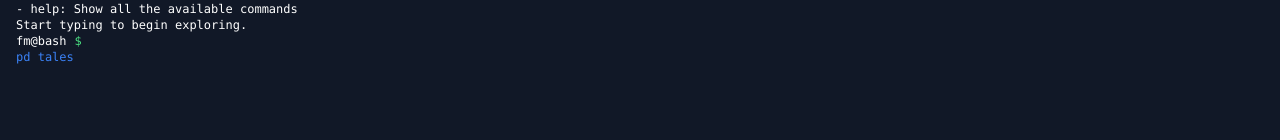
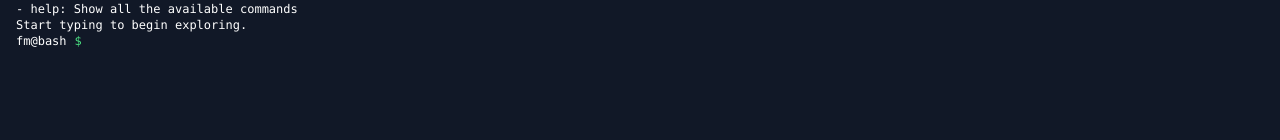
Before and after one commit to fabian202/fmarin.dev, a Next.js app: page / in a window 1280 px wide. Shown: the part 295-435 px from the top of the page. Built offline with nearby package versions, Linux system fonts and the light colour scheme.

Commit message:
fix profile link

```diff
--- a/app/components/ConsoleContainer.tsx
+++ b/app/components/ConsoleContainer.tsx
@@ -143,9 +143,6 @@ const ConsoleContainer: React.FC<ConsoleContainerProps> = ({ title }) => {
             />
           </div>
         </form>
-        <a href="/profile.pdf" rel="noopener noreferrer" target="_blank" className="text-blue-500 hover:text-blue-700">
-          pd tales
-        </a>
       </div>
     </div>
   );
```
